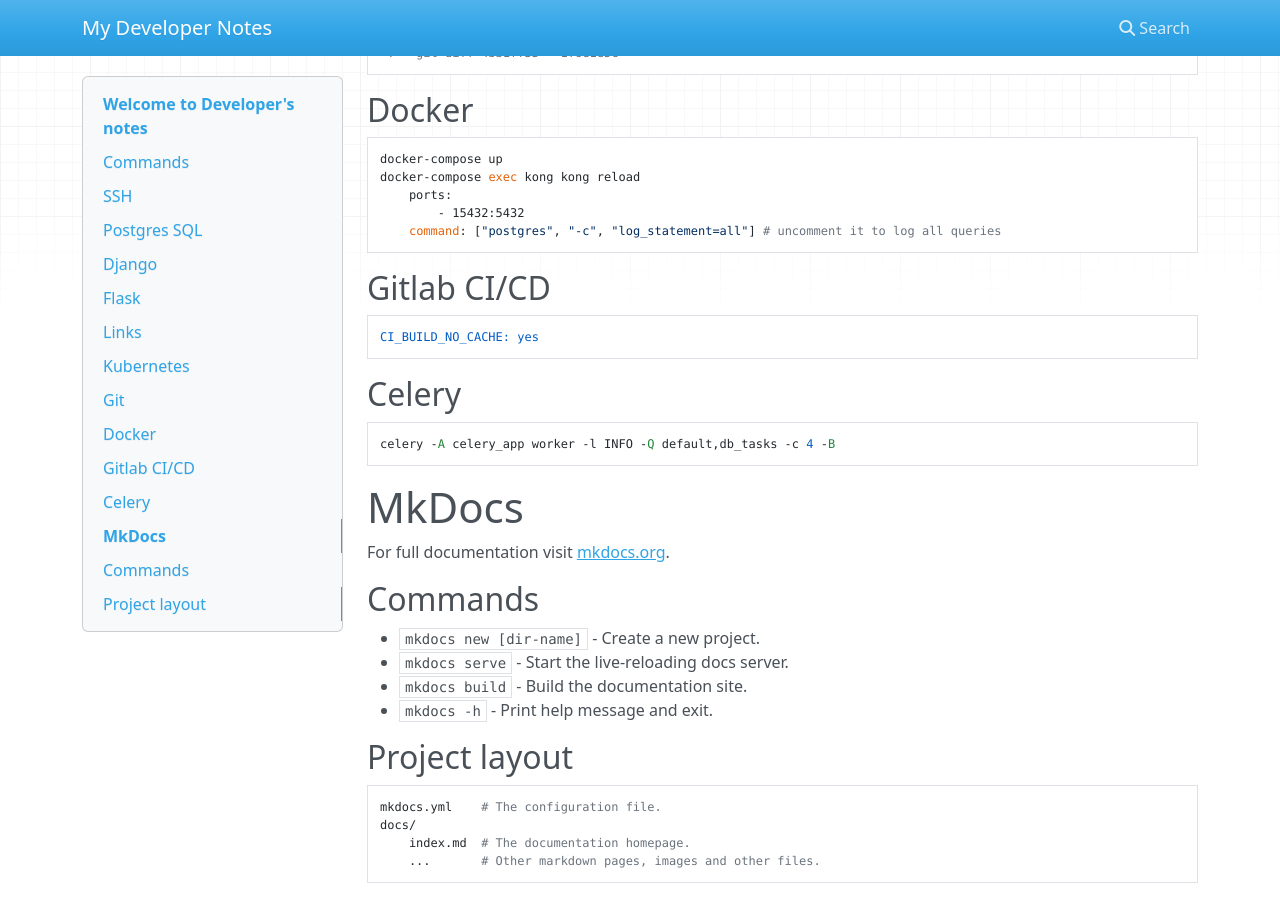
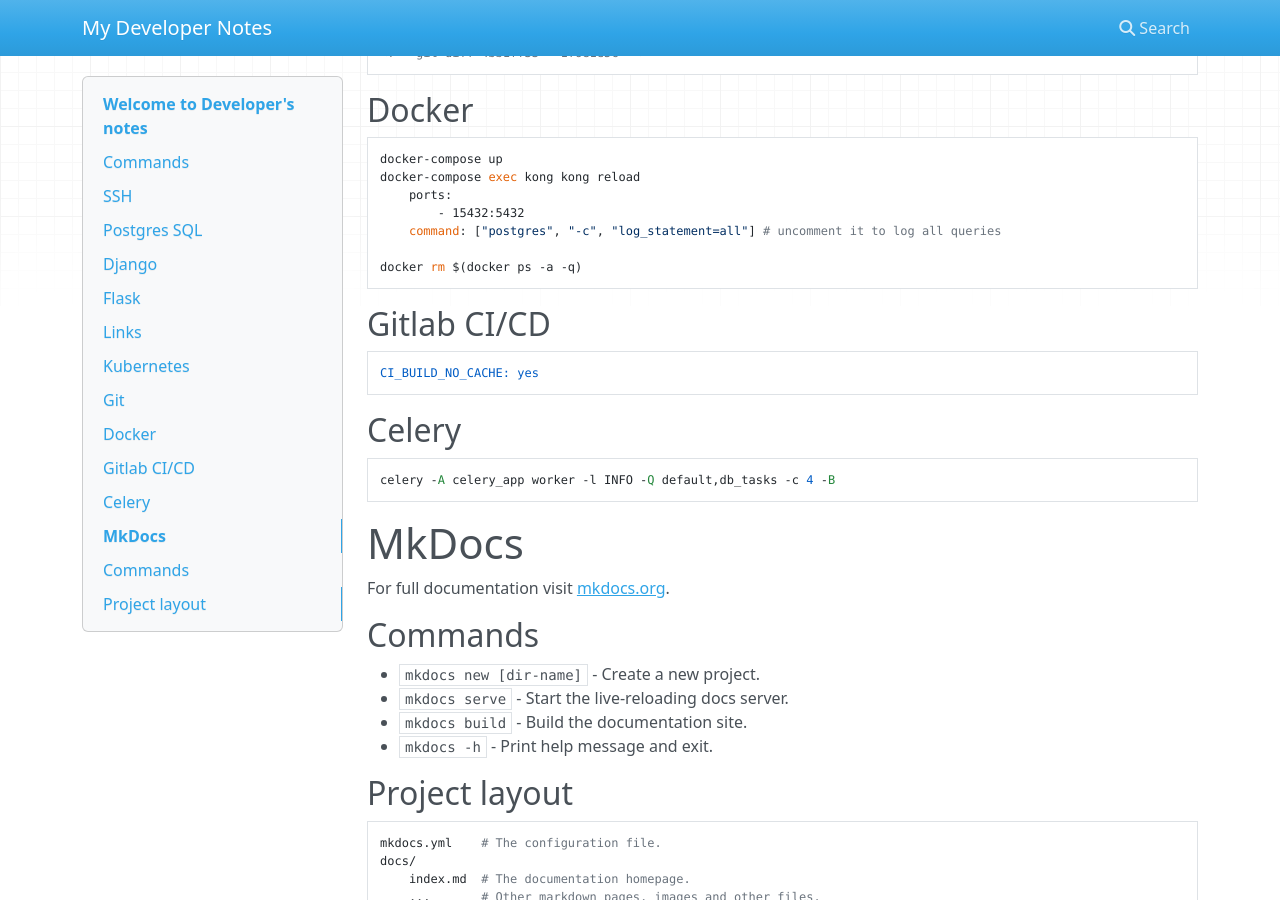
Before and after one commit to miletskiy/dev-notes, an MkDocs documentation site: the page built from docs/index.md, in a window 1280 px wide and 900 px high, scrolled down 3241 px. Built offline with MkDocs 1.6.1, drawn with Linux system fonts in a browser that asks for light colours; nearby versions of some CDN libraries.

Commit message:
Docker rm all containers

```diff
--- a/docs/index.md
+++ b/docs/index.md
@@ -173,6 +173,7 @@
             - 15432:5432
         command: ["postgres", "-c", "log_statement=all"] # uncomment it to log all queries
 
+    docker rm $(docker ps -a -q)
 
 ## Gitlab CI/CD
     CI_BUILD_NO_CACHE: yes
```
